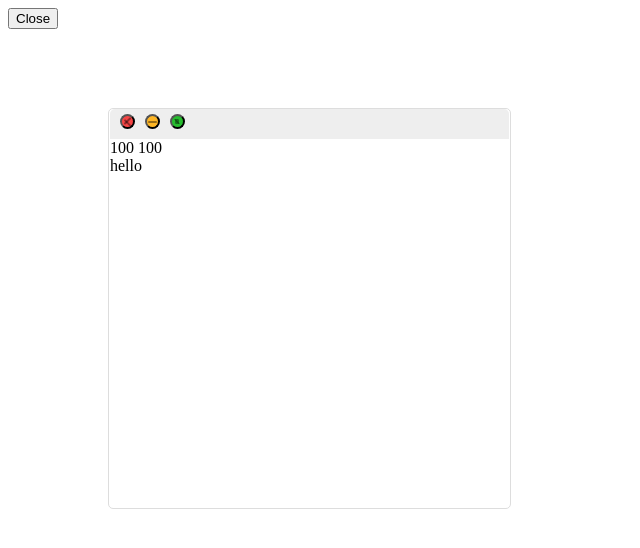
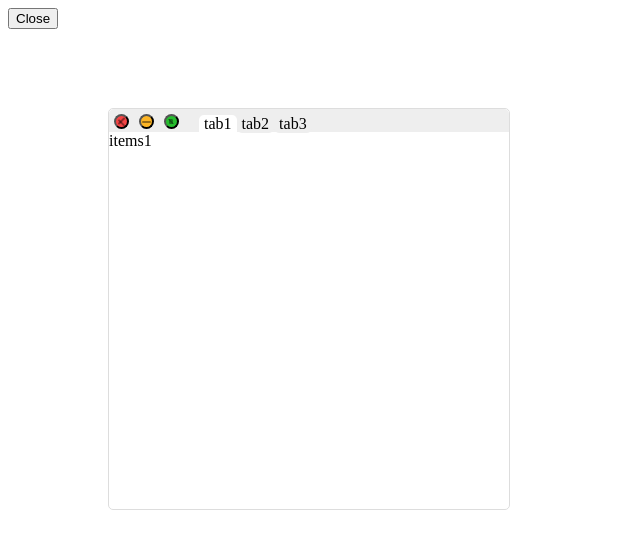
Before and after one commit to szgk/vue-browserlike-window, a Vue app: page / in a window 1280 px wide. Shown: the top 548 px of the page, without its empty margins (0-640 px from the left). Built offline with nearby package versions, Linux system fonts and the light colour scheme; the HTML template or start-up script is replaced by a standard one.

Commit message:
feat: button handling

```diff
--- a/src/app.vue
+++ b/src/app.vue
@@ -2,10 +2,15 @@
 <div>
   <smooth-window
     v-model="open"
+    @close="open = false"
     :top="100"
     :left="100"
+    :active="0"
+    :tabs="['tab1', 'tab2', 'tab3']"
+    mode="tab"
   >
-    <div>hello</div>
+    <smooth-window-item>items1</smooth-window-item>
+    <smooth-window-item>items2</smooth-window-item>
   </smooth-window>
   <button @click="onClickButton">{{open ? 'Close' : 'Open'}}</button>
 </div>
@@ -13,6 +18,7 @@
 
 <script lang="ts">
   import SmoothWindow from '@/vue-smooth-window.vue'
+  import SmoothWindowItem from '@/vue-smooth-window-item.vue'
   export default {
     data (){
       return {
@@ -25,7 +31,8 @@
       }
     },
     components: {
-      'smooth-window': SmoothWindow
+      'smooth-window': SmoothWindow,
+      'smooth-window-item': SmoothWindowItem
     }
   }
 </script>
--- /dev/null
+++ b/src/variables.styl
@@ -0,0 +1,8 @@
+$red = rgb(245, 68, 68)
+$yellow = rgb(253, 181, 37)
+$gleen = rgb(38, 188, 46)
+$black = rgba(0, 0, 0, 0.4)
+$grey = #888
+$midGrey = #ddd
+$lightGrey = #eee
+$selectBulue = rgba(0, 237, 255, 0.1)
--- /dev/null
+++ b/src/vue-smooth-window-item.vue
@@ -0,0 +1,38 @@
+<template>
+  <div
+    class="vue-smooth-window-item"
+    v-if="index === active"
+  >
+    <slot/>
+  </div>
+</template>
+
+<script lang="ts">
+  export default {
+    name: 'vue-smooth-window-item',
+    data() {
+      return {}
+    },
+    created() {
+      console.log(this)
+    },
+    computed: {
+      active: function () {
+        return this.$parent['activeTab']
+      }
+    },
+    props: {
+      index: {
+        type: Number,
+        required: true
+      }
+    }
+  }
+</script>
+
+<style lang="stylus">
+@import './variables'
+$smallBarSize = 10px
+$scaleBarSize = 200px
+
+</style>
--- a/src/vue-smooth-window.vue
+++ b/src/vue-smooth-window.vue
@@ -33,7 +33,7 @@
       <div
         class="vue-smart-window__left_bar"
         :style="{
-          height: height + 'px'
+          height: height + (isMax ? 'vh': 'px')
         }"
         @mousedown="dragstart($event)"
         @mousemove="scale($event, 'w')"
@@ -47,10 +47,10 @@
         }"
       >
         <div
-          id="vue-smart-window__content"
+          id="vue-smooth-window__content"
           :style="{
-            height: (height - 1) + 'px',
-            width: (width - 1) + 'px',
+            height: height + (isMax ? 'vh': 'px'),
+            width: width + (isMax ? 'vw': 'px'),
             margin: '0 auto'
           }"
         >
@@ -60,24 +60,56 @@
             @mouseup="dragend($event)"
             @mousemove="dragmove($event)"
             @mouseout="dragend($event)"
+            @dblclick="clickMaxButton()"
           >
             <div class="vue-smart-window__control_buttons">
-              <button class="vue-smart-window__close" />
-              <button class="vue-smart-window__small" />
-              <button class="vue-smart-window__scale" />
+              <button @click="clickCloseButton()" class="vue-smart-window__close" />
+              <button @click="clickMinButton()" class="vue-smart-window__small" />
+              <button @click="clickMaxButton()" class="vue-smart-window__scale" />
             </div>
+
+            <!-- <div
+              class="vue-smart-window__move_handle"
+              v-if="isMin"
+            >
+              <div>
+                <span/>
+                <span/>
+                <span/>
+              </div>
+            </div> -->
+
+            <ul
+              v-if="isTab"
+              class="vue-smart-window__tab_headers"
+            >
+              <li
+                v-for="(tab, index) in tabs"
+                :key="tab+index"
+                :class="{active: activeTab === index}"
+                @click="clickTab(index)"
+              >
+                {{tab}}
+              </li>
+            </ul>
           </div>
-          {{x}}
-          {{y}}
 
-          <slot/>
+          <div
+            v-if="isTab"
+            class="vue-smart-window__tab_item_wrapper"
+          >
+            <slot name="tabs" :active="active"/>
+          </div>
+          <div v-else>
+            <slot :active="activeTab"> x:{{x}} y:{{y}} </slot>
+          </div>
 
           </div>
         </div>
         <div
           class="vue-smart-window__right_bar"
           :style="{
-            height: height + 'px'
+            height: height + (isMax ? 'vh': 'px')
           }"
           @mousedown="dragstart($event)"
           @mousemove="scale($event, 'e')"
@@ -112,6 +144,7 @@
 </template>
 
 <script lang="ts">
+  import {VNode} from 'vue'
   type Direction = 'n' | 's' | 'e' | 'w' | 'ne' | 'nw' | 'se' | 'sw'
 
   export default {
@@ -122,15 +155,28 @@
         startPositoin: {},
         startSize: {},
         draggable: false,
+        resizable: true,
         x: 0,
         y: 0,
         open: true,
+        cache: {
+          height: 400,
+          width: 400,
+          x: 0,
+          y: 0,
+        },
         height: 400,
-        width: 400
+        width: 400,
+        isTab: false,
+        items: [],
+        isMin: false,
+        isMax: false,
+        activeTab: {},
       }
     },
     methods: {
       dragstart: function(e) {
+        if(this.isMax) return
         this.dragStart = {
            x: e.pageX,
            y: e.pageY
@@ -146,24 +192,29 @@
         this.draggable = true
       },
       dragend: function(e) {
+        if(this.isMax) return
         this.draggable = false
         const dragEnd = { x: e.pageX, y: e.pageY }
       },
       dragmove: function(e) {
-        if (!this.draggable) return
+        if (!this.draggable || this.isMax) return
         const {x: startX, y: startY} = this.dragStart
         const move = this.getMove(e.pageX,e.pageY)
         this.x = this.startPosition.x + move.x
         this.y = this.startPosition.y + move.y
       },
       scale: function(e: MouseEvent, direction: Direction) {
-        if (!this.draggable) return
+        if (!this.draggable || !this.resizable) return
         const move = this.getMove(e.pageX, e.pageY)
-
+        const minWidth = 120
+        const minHeight = 30
+        console.log(this.height, this.width)
+        console.log(move.x, move.y)
         switch(direction) {
           case 'n':
+            this.height = this.startSize.h - move.y
+            if(this.height < minHeight) return
             this.y = this.startPosition.y + move.y
-            this.height = this.startSize.h - move.y
             break
           case 's':
             this.height = this.startSize.h + move.y
@@ -172,27 +223,34 @@
             this.width = this.startSize.w + move.x
             break
           case 'w':
+            if(this.startSize.w - move.x < minWidth) return
             this.x = this.startPosition.x + move.x
             this.width = this.startSize.w - move.x
             break
           case 'ne':
-            this.y = this.startPosition.y + move.y
             this.height = this.startSize.h - move.y
-            this.width = this.startSize.w + move.x
+            if(this.height > minHeight)
+              this.y = this.startPosition.y + move.y
+            if(this.startSize.w + move.x > minWidth) {
+              this.width = this.startSize.w + move.x
+            }
             break
           case 'nw':
-            this.y = this.startPosition.y + move.y
             this.height = this.startSize.h - move.y
-            this.x = this.startPosition.x + move.x
+            if(this.height > minHeight)
+              this.y = this.startPosition.y + move.y
             this.width = this.startSize.w - move.x
+            if(this.width > minWidth)
+              this.x = this.startPosition.x + move.x
             break
           case 'se':
             this.height = this.startSize.h + move.y
             this.width = this.startSize.w + move.x
             break
           case 'sw':
-            this.x = this.startPosition.x + move.x
             this.width = this.startSize.w - move.x
+            if(this.width > minWidth)
+              this.x = this.startPosition.x + move.x
             this.height = this.startSize.h + move.y
             break
         }
@@ -200,12 +258,89 @@
       getMove: function(x,y) {
         const {x: startX, y: startY} = this.dragStart
         return { x: x - startX, y: y - startY }
+      },
+      createTabSlots: function() {
+        let index = 0
+        const slots = this.$slots.default.filter((slot: VNode) => {
+          if(slot.tag && slot.tag.match(/vue-smooth-window-item/g)) {
+            slot.componentOptions.propsData = {index}
+            index++
+            return slot
+          }
+        })
+        this.$slots.tabs = slots
+      },
+      clickTab: function(num: number) {
+        console.log('click activeTab', num)
+        this.activeTab = num
+        this.createTabSlots()
+      },
+      applyCache() {
+        this.width = this.cache.width
+        this.height = this.cache.height
+        this.x = this.cache.x
+        this.y = this.cache.y
+        this.isMin = false
+        this.isMax = false
+      },
+      clickMinButton() {
+        this.cache.width = this.width
+        this.cache.height = this.height
+        this.width = 0
+        this.height = 0
+        this.isMin = true
+        this.isMax = false
+        this.resizable = true
+      },
+      clickMaxButton() {
+        if(!this.isMax) {
+          this.cache.width = this.width
+          this.cache.height = this.height
+          this.cache.x = this.x
+          this.cache.y = this.y
+          this.isMax = true
+          this.isMin = false
+          this.resizable = false
+          this.width = 100
+          this.height = 100
+          this.x = 0
+          this.y = 0
+        } else {
+          this.applyCache()
+          this.resizable = true
+        }
+      },
+      clickCloseButton() {
+        this.open = false
+        this.$emit('close')
       }
     },
     props: {
-      value: Boolean,
-      top: Number,
-      left: Number
+      value: {
+        type: Boolean,
+        required: true
+      },
+      active: {
+        type: Number,
+        required: true,
+        default: 0
+      },
+      top: {
+        type: Number,
+        default: 100
+      },
+      left: {
+        type: Number,
+        default: 100
+      },
+      mode: {
+        type: String,
+        default: ''
+      },
+      tabs: {
+        type: Array,
+        default: () => []
+      }
     },
     watch: {
       value: function(val: boolean) {
@@ -215,216 +350,17 @@
     created () {
       this.x = this.top
       this.y = this.left
+
+      if(this.mode === 'tab') {
+        this.isTab = true
+        this.activeTab = this.active
+        this.createTabSlots()
+      }
     }
   }
 </script>
 
 <style lang="stylus">
-$red = rgb(245, 68, 68)
-$yellow = rgb(253, 181, 37)
-$gleen = rgb(38, 188, 46)
-$black = rgba(0, 0, 0, 0.4)
-$grey = #888
-$midGrey = #ddd
-$lightGrey = #eee
-$selectBulue = rgba(0, 237, 255, 0.1)
-
-$smallBarSize = 10px
-$scaleBarSize = 200px
-
-#vue-smart-window
-  border-radius: 5px
-  border: 1px solid $midGrey
-#vue-smart-window__content
-  padding: 0 1px
-.vue-smart-window__flex
-  display: flex
-.vue-smart-window__navi_bar
-  display: flex
-  border-radius: 5px 5px 0 0
-  width: calc(100% -2px)
-  margin: 0 auto
-  height: 30px
-  padding: 5px 10px
-  box-sizing: border-box
-  background: $lightGrey
-  cursor: move
-
-/* all bar (for debug)*/
-// .vue-smart-window__top_bar
-// .vue-smart-window__under_bar
-// .vue-smart-window__left_bar
-// .vue-smart-window__right_bar
-// .vue-smart-window__corner_ne
-// .vue-smart-window__corner_nw
-// .vue-smart-window__corner_se
-// .vue-smart-window__corner_sw
-//   transition: width 0.4s ease 0, height 0.4s ease 0,
-//   &:hover
-//     background: $selectBulue
-//     box-shadow: 0 0 10px $selectBulue
-
-/* top, under */
-.vue-smart-window__top_bar
-.vue-smart-window__under_bar
-  position: absolute
-  left: 0
-  right: 0
-  height: $smallBarSize
-  margin: 0 auto
-  cursor: row-resize
-.vue-smart-window__top_bar
-  top: - $smallBarSize
-.vue-smart-window__top_bar
-  &:hover
-    top: - ($scaleBarSize / 2)
-    height: $scaleBarSize
-.vue-smart-window__top_bar
-  bottom: 0
-.vue-smart-window__under_bar
-  &:hover
-    height: $scaleBarSize
-    bottom: - ($scaleBarSize / 2)
-
-/* left, right */
-.vue-smart-window__left_bar
-.vue-smart-window__right_bar
-  position: absolute
-  top: 0
-  width: $smallBarSize
-  cursor: col-resize
-.vue-smart-window__left_bar
-  left: - $smallBarSize
-.vue-smart-window__right_bar
-  right: - $smallBarSize
-.vue-smart-window__left_bar
-  &:hover
-    width: $scaleBarSize
-    left: - ($scaleBarSize / 2)
-.vue-smart-window__right_bar
-  &:hover
-    width: $scaleBarSize
-    right: - ($scaleBarSize / 2)
-
-/* corner */
-.vue-smart-window__corner_ne
-.vue-smart-window__corner_nw
-.vue-smart-window__corner_se
-.vue-smart-window__corner_sw
-  position: absolute
-  z-index: 200
-  width: $smallBarSize
-  height: $smallBarSize
-.vue-smart-window__corner_nw
-.vue-smart-window__corner_ne
-.vue-smart-window__corner_se
-.vue-smart-window__corner_sw
-  &:hover
-    height: $scaleBarSize
-    width: $scaleBarSize
-.vue-smart-window__corner_nw
-  top: - $smallBarSize
-  left: - $smallBarSize
-  cursor: nw-resize
-.vue-smart-window__corner_nw
-  &:hover
-    left: - ($scaleBarSize / 2)
-    top: - ($scaleBarSize / 2)
-    height: $scaleBarSize
-    width: $scaleBarSize
-.vue-smart-window__corner_ne
-  top: - $smallBarSize
-  right: - $smallBarSize
-  cursor: ne-resize
-.vue-smart-window__corner_ne
-  &:hover
-    right: - ($scaleBarSize / 2)
-    top: - ($scaleBarSize / 2)
-    height: $scaleBarSize
-    width: $scaleBarSize
-.vue-smart-window__corner_sw
-  bottom: - $smallBarSize
-  left: - $smallBarSize
-  cursor: sw-resize
-.vue-smart-window__corner_se
-  bottom: - $smallBarSize
-  right: - $smallBarSize
-  cursor: se-resize
-.vue-smart-window__corner_sw
-  &:hover
-    bottom: - ($scaleBarSize / 2)
-    left: - ($scaleBarSize / 2)
-.vue-smart-window__corner_se
-  &:hover
-    bottom: - ($scaleBarSize / 2)
-    right: - ($scaleBarSize / 2)
-
-/* control button */
-.vue-smart-window__control_buttons
-  display: flex
-  button
-    text-align: center
-    vertical-align: middle
-    position: relative
-    width: 15px
-    height: 15px
-    line-height: 10px
-    padding: 0
-    border-radius: 15px
-    & + button
-      margin-left: 10px
-  button.vue-smart-window__close
-    background: $red
-    &:before
-    &:after
-      content: ''
-      display: block
-      position: absolute
-      height: 2px
-      left: 0
-      right: 0
-      margin: 0 auto
-      border-radius: 2px
-      background: $black
-    &:after
-      top: 6px
-      width: 85%
-      transform: rotate(45deg)
-    &:before
-      bottom: 5.5px
-      width: 83%
-      transform: rotate(-45deg)
-  button.vue-smart-window__small
-    background: $yellow
-    &:after
-      content: ''
-      display: block
-      postion: absolute
-      width: 80%
-      height: 2px
-      left: 0
-      right: 0
-      margin: 0 auto
-      border-radius: 2px
-      background: $black
-  button.vue-smart-window__scale
-    background: $gleen
-    &:before
-    &:after
-      position: absolute
-      display: block
-      margin: 0 auto
-      width: 1px
-      content: ''
-      border-right: 3px solid transparent;
-      border-bottom: 3px solid $black;
-      border-left: 3px solid transparent;
-    &:after
-      top: 3px
-      right: 1.7px
-      transform: rotate(45deg)
-    &:before
-      bottom: 3px
-      left: 1.1px
-      transform: rotate(-135deg)
+@import './variables'
+@import './window'
 </style>
--- /dev/null
+++ b/src/window.styl
@@ -0,0 +1,269 @@
+$minWidth = 120px
+$minHeight = 30px
+$smallBarSize = 10px
+$scaleBarSize = 200px
+
+#vue-smart-window
+  border-radius: 5px
+  border: 1px solid $midGrey
+#vue-smooth-window__content
+  min-width: $minWidth
+  min-height: $minHeight
+  overflow: hidden
+.vue-smart-window__flex
+  display: flex
+.vue-smart-window__navi_bar
+  position: relative
+  display: flex
+  border-radius: 5px 5px 0 0
+  width: calc(100% -2px)
+  margin: 0 auto
+  padding: 5px 0px 0 5px
+  box-sizing: border-box
+  background: $lightGrey
+  cursor: move
+
+/* all bar (for debug)*/
+// .vue-smart-window__top_bar
+// .vue-smart-window__under_bar
+// .vue-smart-window__left_bar
+// .vue-smart-window__right_bar
+// .vue-smart-window__corner_ne
+// .vue-smart-window__corner_nw
+// .vue-smart-window__corner_se
+// .vue-smart-window__corner_sw
+//   transition: width 0.4s ease 0, height 0.4s ease 0,
+//   &:hover
+//     background: $selectBulue
+//     box-shadow: 0 0 10px $selectBulue
+
+/* top, under */
+.vue-smart-window__top_bar
+.vue-smart-window__under_bar
+  position: absolute
+  left: 0
+  right: 0
+  height: $smallBarSize
+  margin: 0 auto
+  cursor: row-resize
+.vue-smart-window__top_bar
+  top: - $smallBarSize
+.vue-smart-window__top_bar
+  &:hover
+    top: - ($scaleBarSize / 2)
+    height: $scaleBarSize
+.vue-smart-window__top_bar
+  bottom: 0
+.vue-smart-window__under_bar
+  &:hover
+    height: $scaleBarSize
+    bottom: - ($scaleBarSize / 2)
+
+/* left, right */
+.vue-smart-window__left_bar
+.vue-smart-window__right_bar
+  position: absolute
+  top: 0
+  width: $smallBarSize
+  cursor: col-resize
+.vue-smart-window__left_bar
+  left: - $smallBarSize
+.vue-smart-window__right_bar
+  right: - $smallBarSize
+.vue-smart-window__left_bar
+  &:hover
+    width: $scaleBarSize
+    left: - ($scaleBarSize / 2)
+.vue-smart-window__right_bar
+  &:hover
+    width: $scaleBarSize
+    right: - ($scaleBarSize / 2)
+
+/* corner */
+.vue-smart-window__corner_ne
+.vue-smart-window__corner_nw
+.vue-smart-window__corner_se
+.vue-smart-window__corner_sw
+  position: absolute
+  z-index: 200
+  width: $smallBarSize
+  height: $smallBarSize
+.vue-smart-window__corner_nw
+.vue-smart-window__corner_ne
+.vue-smart-window__corner_se
+.vue-smart-window__corner_sw
+  &:hover
+    height: $scaleBarSize
+    width: $scaleBarSize
+.vue-smart-window__corner_nw
+  top: - $smallBarSize
+  left: - $smallBarSize
+  cursor: nw-resize
+.vue-smart-window__corner_nw
+  &:hover
+    left: - ($scaleBarSize / 2)
+    top: - ($scaleBarSize / 2)
+    height: $scaleBarSize
+    width: $scaleBarSize
+.vue-smart-window__corner_ne
+  top: - $smallBarSize
+  right: - $smallBarSize
+  cursor: ne-resize
+.vue-smart-window__corner_ne
+  &:hover
+    right: - ($scaleBarSize / 2)
+    top: - ($scaleBarSize / 2)
+    height: $scaleBarSize
+    width: $scaleBarSize
+.vue-smart-window__corner_sw
+  bottom: - $smallBarSize
+  left: - $smallBarSize
+  cursor: sw-resize
+.vue-smart-window__corner_se
+  bottom: - $smallBarSize
+  right: - $smallBarSize
+  cursor: se-resize
+.vue-smart-window__corner_sw
+  &:hover
+    bottom: - ($scaleBarSize / 2)
+    left: - ($scaleBarSize / 2)
+.vue-smart-window__corner_se
+  &:hover
+    bottom: - ($scaleBarSize / 2)
+    right: - ($scaleBarSize / 2)
+
+/* control button */
+.vue-smart-window__control_buttons
+  display: flex
+  button
+    text-align: center
+    vertical-align: middle
+    position: relative
+    width: 15px
+    height: 15px
+    line-height: 10px
+    padding: 0
+    border-radius: 15px
+    & + button
+      margin-left: 10px
+  button.vue-smart-window__close
+    background: $red
+    &:before
+    &:after
+      content: ''
+      display: block
+      position: absolute
+      height: 2px
+      left: 0
+      right: 0
+      margin: 0 auto
+      border-radius: 2px
+      background: $black
+    &:after
+      top: 6px
+      width: 85%
+      transform: rotate(45deg)
+    &:before
+      bottom: 5.5px
+      width: 83%
+      transform: rotate(-45deg)
+  button.vue-smart-window__small
+    background: $yellow
+    &:after
+      content: ''
+      display: block
+      postion: absolute
+      width: 80%
+      height: 2px
+      left: 0
+      right: 0
+      margin: 0 auto
+      border-radius: 2px
+      background: $black
+  button.vue-smart-window__scale
+    background: $gleen
+    &:before
+    &:after
+      position: absolute
+      display: block
+      margin: 0 auto
+      width: 1px
+      content: ''
+      border-right: 3px solid transparent;
+      border-bottom: 3px solid $black;
+      border-left: 3px solid transparent;
+    &:after
+      top: 3px
+      right: 1.7px
+      transform: rotate(45deg)
+    &:before
+      bottom: 3px
+      left: 1.1px
+      transform: rotate(-135deg)
+
+/* move handle */
+// .extend_dot_class
+//   content: ''
+//   position: absolute
+//   display: block
+//   width: 3px
+//   height: 3px
+//   border-radius: 3px
+//   background: $grey
+//   margin: 0 auto
+// .vue-smart-window__move_handle
+//   position: relative
+//   z-index: 900
+//   margin: 0 15px
+//   cursor: move
+
+//   span:nth-child(1)
+//     &:after
+//       @extend .extend_dot_class
+//       top: 0
+//       left: 0
+//     &:before
+//       @extend .extend_dot_class
+//       top: 0
+//       left: 10px
+//   span:nth-child(2)
+//     &:after
+//       @extend .extend_dot_class
+//       top: 7px
+//       left: 0
+//     &:before
+//       @extend .extend_dot_class
+//       top: 7px
+//       left: 10px
+//   span:nth-child(3)
+//     &:after
+//       @extend .extend_dot_class
+//       top: 14px
+//       left: 0
+//     &:before
+//       @extend .extend_dot_class
+//       top: 14px
+//       left: 10px
+
+/* tab */
+ul.vue-smart-window__tab_headers
+  position: relative
+  bottom: -1px
+  align-self: end
+  display: flex
+  list-style: none
+  padding-left: 0
+  margin: 0
+  margin-left: 20px
+  width: 100%
+  li
+    position: relative
+    z-index: 20
+    border-bottom: none
+    padding: 0 5px 0 5px
+    box-sizing: border-box
+    background: $lightGrey
+    border-radius: 0 0 5px 5px
+    &.active
+      background: #fff
+      border-radius: 5px 5px 0 0
```
